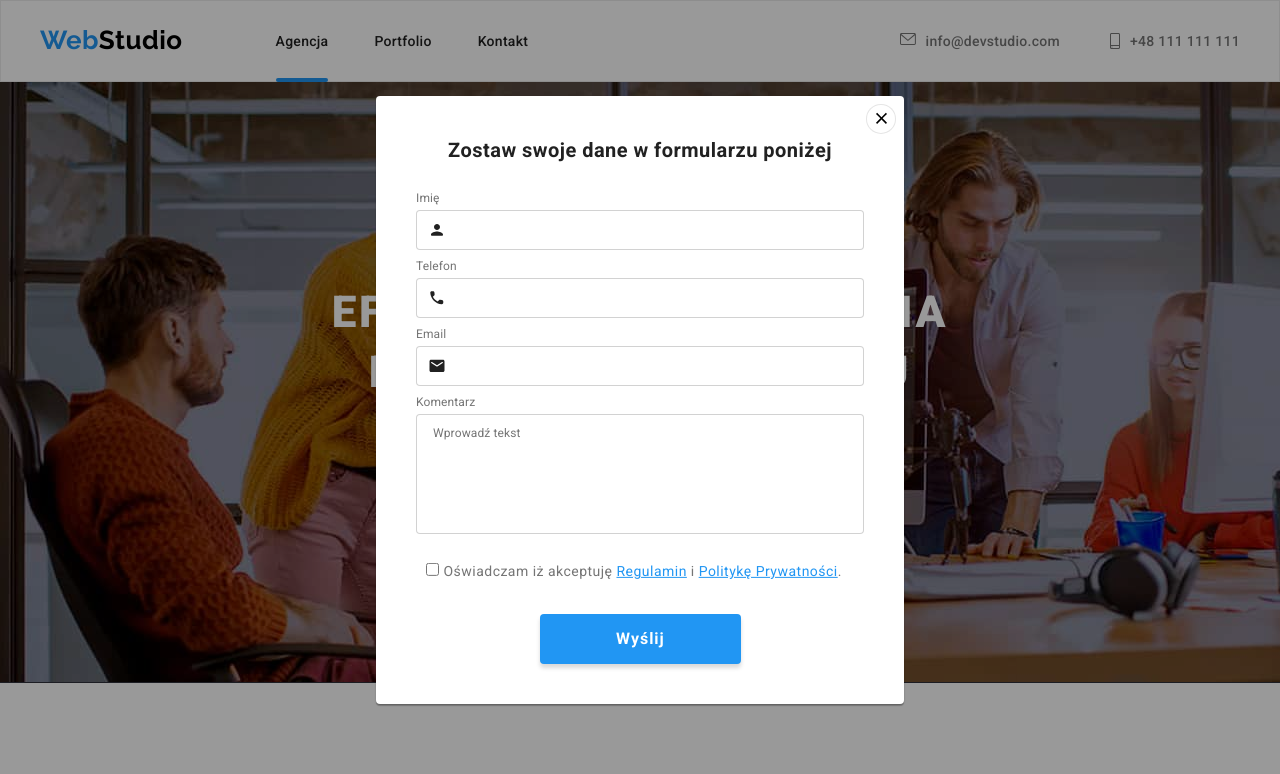
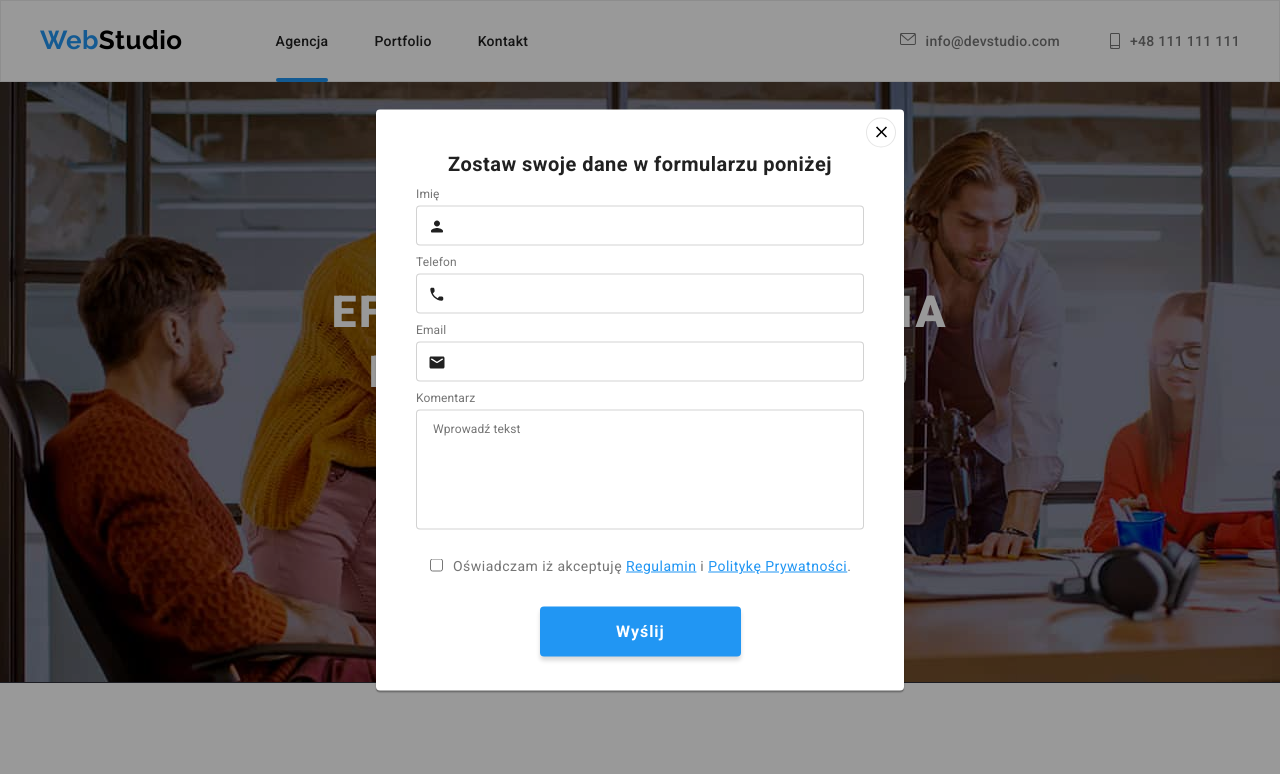
Before and after one commit to MartaGrzelak/goit-markup-hw-06, a plain HTML site: page index.html in a window 1280 px wide. Both pictures are taken after a click on the button "Zamów usługe". Shown: the top 774 px of the page. Drawn offline with nearby package versions, Linux system fonts and the light colour scheme.

Commit message:
correct modal, html,css,portfolio, buttons

```diff
--- a/css/styles.css
+++ b/css/styles.css
@@ -269,10 +269,7 @@ body {
   transition: fill 250ms cubic-bezier(0.4, 0, 0.2, 1),
     border-color 250ms cubic-bezier(0.4, 0, 0.2, 1);
 }
-.customers-icon:hover {
-  fill: var(--text-color-light-secondary);
-  border-color: var(--text-color-light-secondary);
-}
+.customers-icon:hover,
 .customers-icon:focus {
   fill: var(--text-color-light-secondary);
   border-color: var(--text-color-light-secondary);
@@ -353,10 +350,7 @@ body {
   border-style: hidden;
   transition: box-shadow 250ms cubic-bezier(0.4, 0, 0.2, 1);
 }
-.button-portfolio-item:hover {
-  box-shadow: 0px 3px 1px rgba(0, 0, 0, 0.1), 0px 1px 2px rgba(0, 0, 0, 0.08),
-    0px 2px 2px rgba(0, 0, 0, 0.12);
-}
+.button-portfolio-item:hover,
 .button-portfolio-item:focus {
   box-shadow: 0px 3px 1px rgba(0, 0, 0, 0.1), 0px 1px 2px rgba(0, 0, 0, 0.08),
     0px 2px 2px rgba(0, 0, 0, 0.12);
@@ -396,9 +390,10 @@ body {
   right: 0;
   background: var(--bg-color-light);
   color: var(--text-color-light-primary);
-  padding: 49px 45px 24px;
+  padding: 48px 45px 24px;
   transform: translateY(100%);
   transition: transform 250ms ease-in;
+  margin-top: 1px;
 }
 .portfolio-image-item:hover .portfolio-card-hidden {
   transform: translateY(0);
@@ -434,6 +429,7 @@ body {
   left: 50%;
   top: 50%;
   width: 528px;
+  height: 581px;
   transform: translate(-50%, -50%) scale(1) rotate(0deg);
   background-color: var(--bg-color-primary);
   padding-top: 8px;
@@ -468,17 +464,23 @@ body {
   text-align: right;
   padding-right: 8px;
 }
-.control-input {
-  display: block;
-  align-items: left;
-}
 .contact-form {
   text-align: center;
   font-weight: 700;
   font-size: 20px;
   line-height: 1.15;
-  padding: 2px 40px 30px 40px;
+  padding: 2px 40px 12px 40px;
   color: var(--text-color-dark-secondary);
+}
+.control-input {
+  display: block;
+  align-items: left;
+}
+.control-input {
+  display: block;
+  align-items: left;
+  margin-left: 40px;
+  position: relative;
 }
 input:focus-within {
   border-color: var(--bg-color-light);
@@ -488,13 +490,33 @@ input:focus-within {
   font-size: 12px;
   line-height: 1.16;
   letter-spacing: 0.01em;
-  padding-left: 40px;
+  color: var(--text-color-dark-primary);
+}
+.label-div-1 {
+  position: absolute;
+  left: 0;
+  top: 0px;
+}
+.label-div-2 {
+  position: absolute;
+  left: 0;
+  top: 67.92px;
+}
+.label-div-3 {
+  position: absolute;
+  left: 0;
+  top: 135.8445px;
+}
+.label-div-4 {
+  position: absolute;
+  left: 0;
+  top: 203.76px;
+  display: block;
+  font-size: 12px;
+  line-height: 1.16;
+  letter-spacing: 0.01em;
   margin-bottom: 4px;
   color: var(--text-color-dark-primary);
-}
-.label-div {
-  position: relative;
-  margin-left: 40px;
 }
 .input-name {
   border: 1px solid rgba(33, 33, 33, 0.2);
@@ -502,6 +524,7 @@ input:focus-within {
   display: inline-flex;
   align-items: center;
   padding-left: 42px;
+  margin-top: 4px;
   margin-right: 40px;
   margin-bottom: 10px;
   width: 448px;
@@ -511,7 +534,7 @@ input:focus-within {
   position: absolute;
   display: inline-flex;
   align-items: center;
-  top: 3px;
+  top: 22px;
   left: 3px;
   margin-top: 8px;
   margin-left: 9px;
@@ -534,7 +557,7 @@ input:hover {
 }
 .control-textarea {
   padding: 12px 16px;
-  margin-left: 40px;
+  margin-top: 4px;
   margin-right: 40px;
   border: 1px solid rgba(33, 33, 33, 0.2);
   border-radius: 4px;
@@ -557,11 +580,15 @@ textarea:placeholder-shown {
   color: rgba(117, 117, 117, 0.5);
 }
 .input-checkbox {
-  margin-left: 50px;
+  margin-right: 7px;
   margin-top: 25px;
+  margin-left: 14px;
   background: var(--text-color-dark-secondary);
 }
 .label-checkbox {
+  position: absolute;
+  top: 366.68px;
+  left: 37px;
   font-size: 14px;
   line-height: 1.71;
   color: var(--text-color-dark-primary);
@@ -571,19 +598,18 @@ textarea:placeholder-shown {
   text-decoration-line: underline;
 }
 .modal-button {
+  position: absolute;
+  top: 418.62px;
+  left: 124px;
+  margin-bottom: 40px;
   background-color: var(--bg-color-light);
   box-shadow: 0px 4px 4px rgba(0, 0, 0, 0.15);
   border-radius: 4px;
   color: var(--text-color-light-primary);
   border-style: hidden;
-  cursor: pointer;
-  margin: 30px 164px 40px 164px;
   font-weight: 700;
   font-size: 16px;
   line-height: 1.87;
-  display: flex;
-  align-items: center;
-  text-align: center;
   letter-spacing: 0.06em;
   padding: 10px 76px;
 }
@@ -593,15 +619,12 @@ textarea:placeholder-shown {
   box-shadow: 0px 4px 4px rgba(0, 0, 0, 0.15);
   border-radius: 4px;
   border-style: hidden;
-  cursor: pointer;
   padding: 10px 24px 10px 42px;
-  justify-content: space-between;
   display: inline-flex;
   align-items: center;
   font-weight: 700;
   font-size: 16px;
   line-height: 1.85;
-  text-align: center;
   letter-spacing: 0.06em;
 }
 .news-save {
--- a/index.html
+++ b/index.html
@@ -470,7 +470,6 @@
               name="email"
               placeholder="E-mail"
             />
-
             <button class="newsletter-button" type="submit">
               Zapisz się
               <svg class="newsletter-button-svg" width="24" height="24">
@@ -491,47 +490,30 @@
           </button>
         </div>
         <h4 class="contact-form">Zostaw swoje dane w formularzu poniżej</h4>
-        <form>
-          <div class="control-input">
-            <label for="name">
-              <span class="label-span">Imię</span>
-              <div class="label-div">
+        <form class="control-input">
+          <label class="label-div-1 label-span" for="name">
+            Imię
             <input class="input-name" type="text" name="name" id="name" />
             <svg class="label-svg" width="18" height="18">
-                  <use
-                    href="./images/icons.svg#icon-person-black-18dp-1-2"
-                  ></use>
+              <use href="./images/icons.svg#icon-person-black-18dp-1-2"></use>
             </svg>
-              </div>
           </label>
-            <label for="tel">
-              <span class="label-span">Telefon</span>
-              <div class="label-div">
+          <label class="label-div-2 label-span" for="tel">
+            Telefon
             <input class="input-name" type="tel" name="tel" id="tel" />
             <svg class="label-svg" width="18" height="18">
-                  <use
-                    href="./images/icons.svg#icon-phone-black-18dp-1-2"
-                  ></use>
+              <use href="./images/icons.svg#icon-phone-black-18dp-1-2"></use>
             </svg>
-              </div>
           </label>
-            <label for="email">
-              <span class="label-span">Email</span>
-              <div class="label-div">
-                <input
-                  class="input-name"
-                  type="email"
-                  name="email"
-                  id="email"
-                />
+          <label class="label-div-3 label-span" for="email">
+            Email
+            <input class="input-name" type="email" name="email" id="email" />
             <svg class="label-svg" width="18" height="18">
-                  <use
-                    href="./images/icons.svg#icon-email-black-18dp-1-2"
-                  ></use>
+              <use href="./images/icons.svg#icon-email-black-18dp-1-2"></use>
             </svg>
-              </div>
           </label>
-            <label class="label-span" for="text">Komentarz</label>
+          <label class="label-div-4" for="text"
+            >Komentarz
             <textarea
               class="control-textarea"
               name="text"
@@ -545,12 +527,13 @@
               value="1"
               class="input-checkbox"
             />
+          </label>
           <label class="label-checkbox" for="check"
             >Oświadczam iż akceptuję
             <a class="link-accept" href="#">Regulamin</a> i
             <a class="link-accept" href="#">Politykę Prywatności</a>.</label
           >
-          </div>
+
           <button class="modal-button" type="submit">Wyślij</button>
         </form>
       </div>
```
Lines whose indentation alone changed are shown as unchanged.
